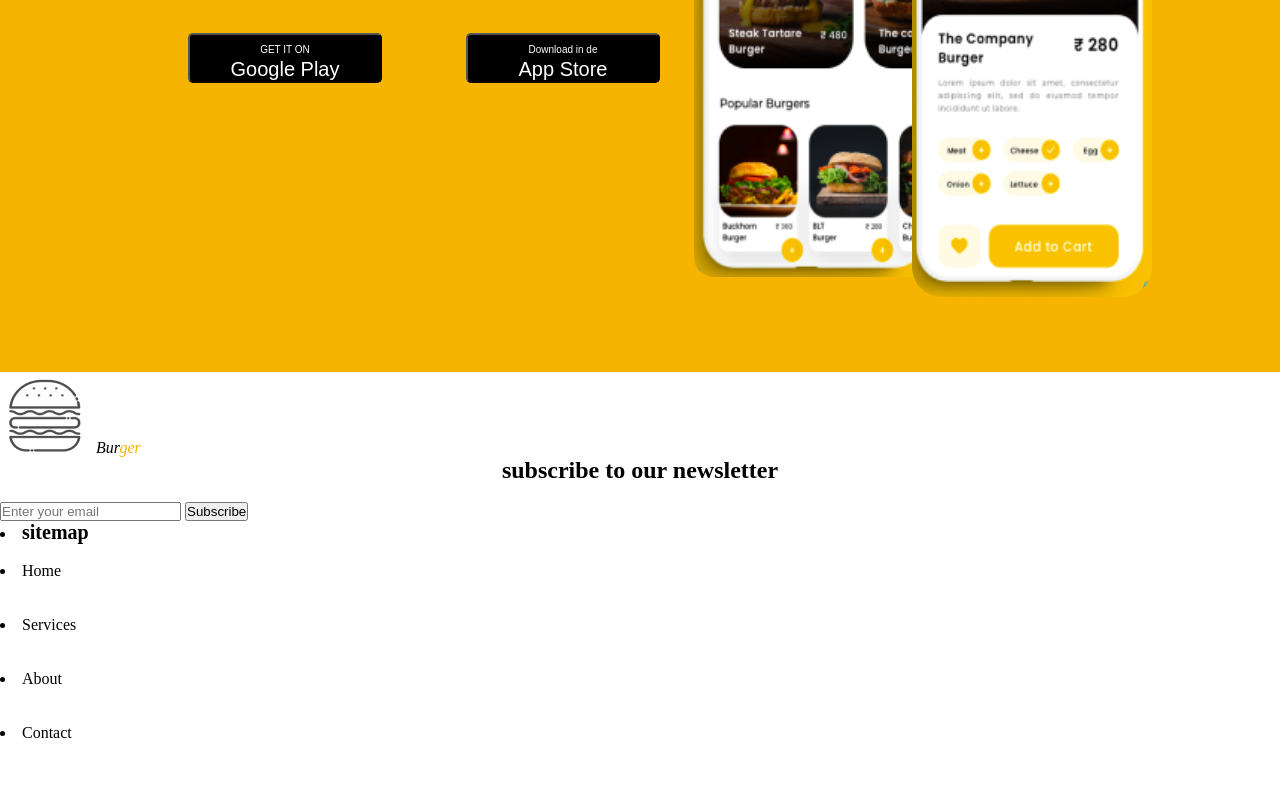
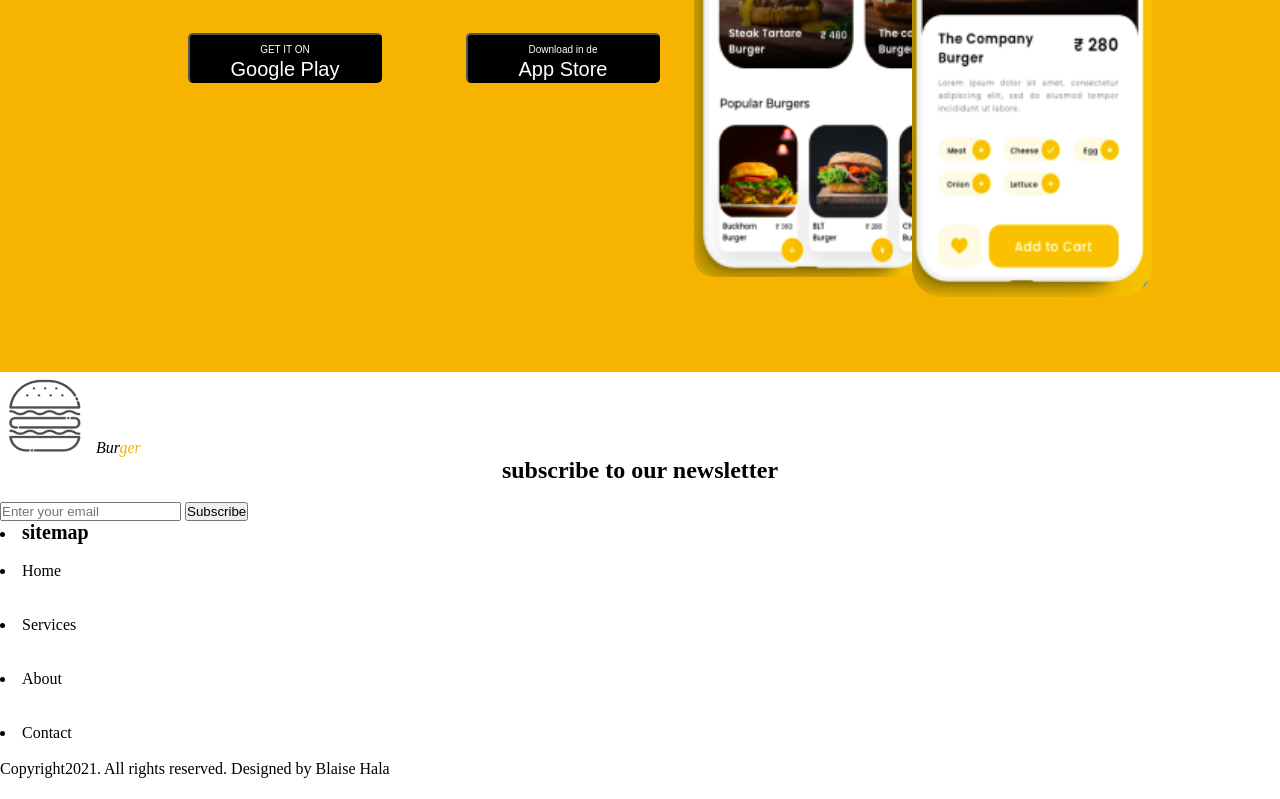
Before and after one commit to Blaisehala/independentprojectone, a plain HTML site: page index.html in a window 1280 px wide. Shown: the part 4048-4847 px from the top of the page. Drawn offline with Linux system fonts and the light colour scheme.

Commit message:
This commit creates the footer section

```diff
--- a/index.html
+++ b/index.html
@@ -327,6 +327,14 @@
 
       </div>
 
+      <footer class="hala">
+        Copyright2021. All rights reserved.
+<span class="blaise">Designed by Blaise Hala</span>
+</footer>
+
+
+
+
 
 
 
```
